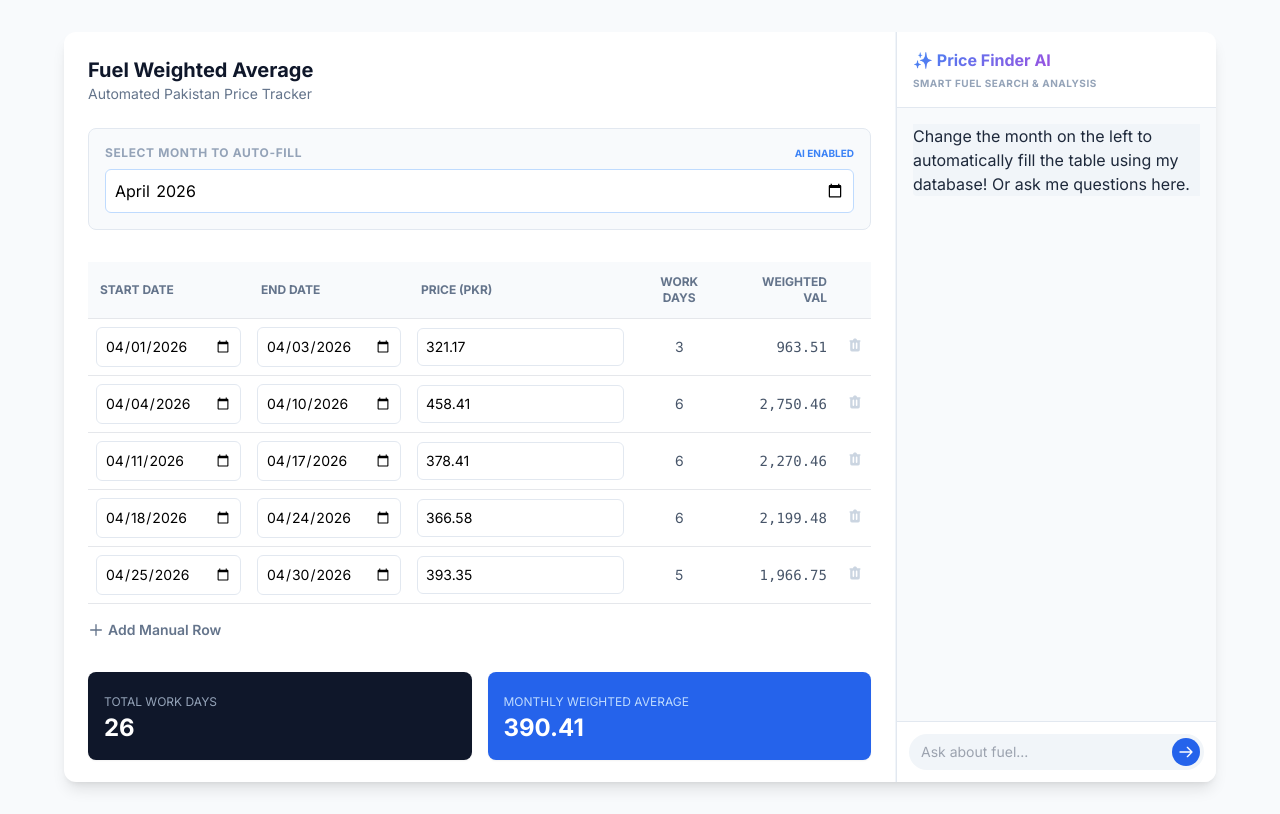
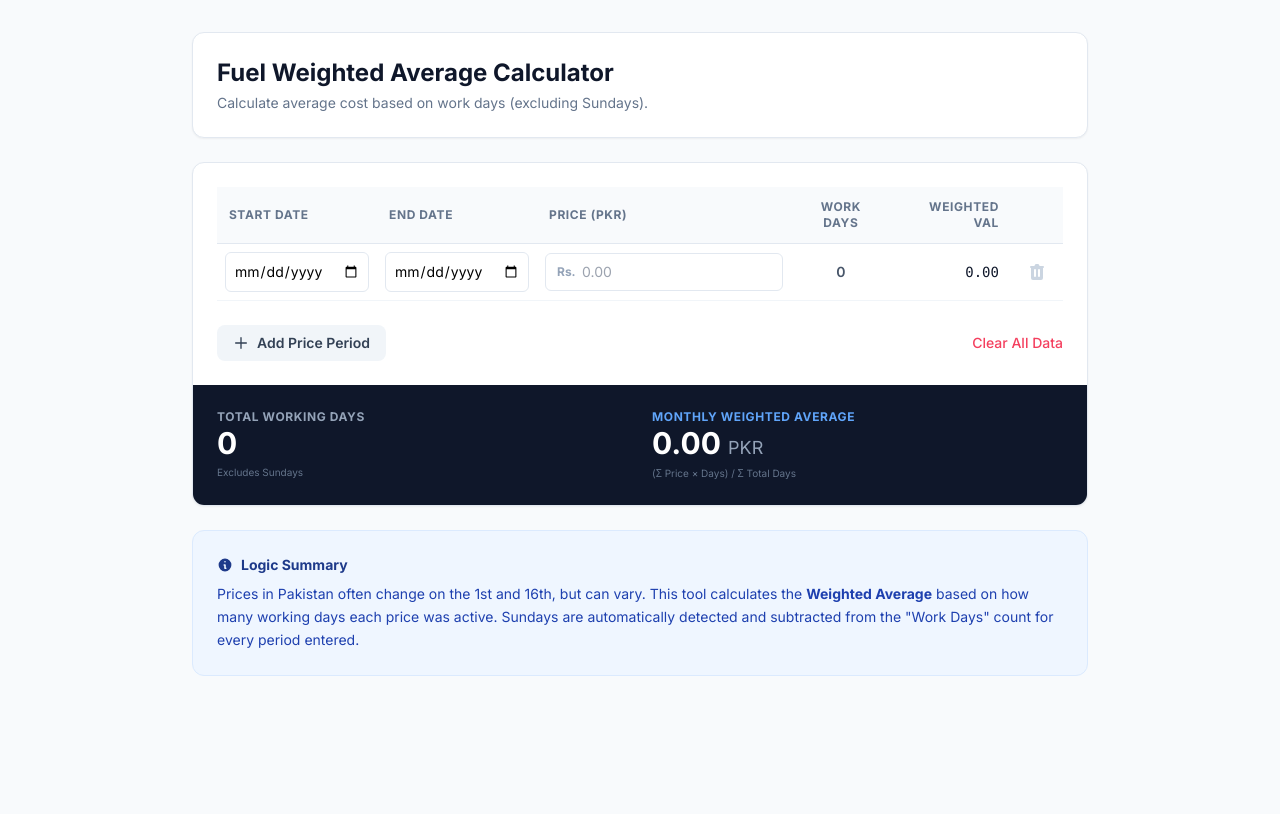
Before and after one commit to affansyed/fuel-tracker, a plain HTML site: page index.html in a window 1280 px wide. Drawn offline with nearby package versions, Linux system fonts and the light colour scheme.

Commit message:
Update index.html
removing the gemini api requirement

```diff
--- a/index.html
+++ b/index.html
@@ -3,295 +3,216 @@
 <head>
     <meta charset="UTF-8">
     <meta name="viewport" content="width=device-width, initial-scale=1.0">
-    <title>Fuel Price & Working Day Calculator</title>
+    <title>Fuel Weighted Average Calculator</title>
     <script src="https://cdn.tailwindcss.com"></script>
     <style>
-        @import url('https://fonts.googleapis.com/css2?family=Inter:wght@400;600;700&display=swap');
+        @import url('https://fonts.googleapis.com/css2?family=Inter:wght@400;500;600;700&display=swap');
         body { font-family: 'Inter', sans-serif; }
-        .table-input { border: 1px solid #e2e8f0; padding: 0.5rem; width: 100%; border-radius: 0.375rem; }
-        .chat-bubble { border-radius: 18px; padding: 8px 12px; margin-bottom: 8px; max-width: 85%; font-size: 13px; line-height: 1.4; }
-        .user-bubble { background-color: #3b82f6; color: white; align-self: flex-end; border-bottom-right-radius: 4px; }
-        .bot-bubble { background-color: #f1f5f9; color: #1e293b; align-self: flex-start; border-bottom-left-radius: 4px; }
-        .gemini-gradient { background: linear-gradient(135deg, #4285f4 0%, #9b51e0 100%); -webkit-background-clip: text; -webkit-text-fill-color: transparent; }
-
-        .loading-shimmer {
-            background: linear-gradient(90deg, #f1f5f9 25%, #e2e8f0 50%, #f1f5f9 75%);
-            background-size: 200% 100%;
-            animation: shimmer 1.5s infinite;
-        }
-        @keyframes shimmer { 0% { background-position: 200% 0; } 100% { background-position: -200% 0; } }
+        .table-input { border: 1px solid #e2e8f0; padding: 0.5rem; width: 100%; border-radius: 0.375rem; transition: border-color 0.2s; }
+        .table-input:focus { border-color: #3b82f6; outline: none; box-shadow: 0 0 0 3px rgba(59, 130, 246, 0.1); }
     </style>
 </head>
-<body class="bg-slate-50 min-h-screen p-4 md:p-8 pb-20">
-    <div class="max-w-6xl mx-auto space-y-6">
-        <div class="bg-white rounded-xl shadow-lg overflow-hidden flex flex-col md:flex-row h-[800px] md:h-[750px]">
+<body class="bg-slate-50 min-h-screen p-4 md:p-8">
+    <div class="max-w-4xl mx-auto space-y-6">
+        <!-- Header -->
+        <div class="bg-white rounded-xl shadow-sm border border-slate-200 p-6">
+            <h1 class="text-2xl font-bold text-slate-900">Fuel Weighted Average Calculator</h1>
+            <p class="text-slate-500 text-sm mt-1">Calculate average cost based on work days (excluding Sundays).</p>
+        </div>
 
-            <!-- Left: Calculations & Main Inputs -->
-            <div class="flex-1 p-6 overflow-y-auto border-r border-slate-100">
-                <div class="flex justify-between items-center mb-6">
-                    <div>
-                        <h1 class="text-xl font-bold text-slate-900">Fuel Weighted Average</h1>
-                        <p class="text-slate-500 text-sm">Automated Pakistan Price Tracker</p>
-                    </div>
-                    <div id="syncStatus" class="hidden flex items-center gap-2 text-xs font-bold text-blue-600 animate-pulse">
-                        <span class="w-2 h-2 bg-blue-600 rounded-full"></span>
-                        AI SYNCING...
-                    </div>
-                </div>
-
-                <div class="grid grid-cols-1 gap-4 mb-8">
-                    <div class="bg-slate-50 p-4 rounded-lg border border-slate-200">
-                        <div class="flex justify-between items-center mb-2">
-                            <label class="block text-xs font-bold text-slate-400 uppercase tracking-wider">Select Month to Auto-Fill</label>
-                            <span class="text-[10px] text-blue-500 font-bold uppercase">AI Enabled</span>
-                        </div>
-                        <input type="month" id="monthInput" class="table-input border-blue-200 focus:ring-2 focus:ring-blue-500" value="2026-04" onchange="syncPricesForMonth()">
-                    </div>
-                </div>
-
+        <!-- Main Card -->
+        <div class="bg-white rounded-xl shadow-sm border border-slate-200 overflow-hidden">
+            <div class="p-6">
                 <div class="overflow-x-auto">
                     <table class="w-full text-left border-collapse">
                         <thead>
-                            <tr class="bg-slate-50 border-b">
-                                <th class="p-3 text-xs font-bold text-slate-500 uppercase">Start Date</th>
-                                <th class="p-3 text-xs font-bold text-slate-500 uppercase">End Date</th>
-                                <th class="p-3 text-xs font-bold text-slate-500 uppercase">Price (PKR)</th>
-                                <th class="p-3 text-xs font-bold text-slate-500 uppercase text-center">Work Days</th>
-                                <th class="p-3 text-xs font-bold text-slate-500 uppercase text-right">Weighted Val</th>
+                            <tr class="bg-slate-50 border-b border-slate-200">
+                                <th class="p-3 text-xs font-bold text-slate-500 uppercase tracking-wider">Start Date</th>
+                                <th class="p-3 text-xs font-bold text-slate-500 uppercase tracking-wider">End Date</th>
+                                <th class="p-3 text-xs font-bold text-slate-500 uppercase tracking-wider">Price (PKR)</th>
+                                <th class="p-3 text-xs font-bold text-slate-500 uppercase tracking-wider text-center">Work Days</th>
+                                <th class="p-3 text-xs font-bold text-slate-500 uppercase tracking-wider text-right">Weighted Val</th>
                                 <th class="p-3"></th>
                             </tr>
                         </thead>
                         <tbody id="priceRows">
-                            <!-- Rows injected by JS -->
+                            <!-- Rows generated by JS -->
                         </tbody>
                     </table>
                 </div>
 
-                <button onclick="addRow()" class="mt-4 text-sm font-semibold text-slate-500 hover:text-blue-600 flex items-center transition-colors">
-                    <svg class="w-4 h-4 mr-1" fill="none" stroke="currentColor" viewBox="0 0 24 24"><path stroke-linecap="round" stroke-linejoin="round" stroke-width="2" d="M12 4v16m8-8H4"></path></svg>
-                    Add Manual Row
-                </button>
+                <div class="mt-6 flex flex-wrap gap-4 items-center justify-between">
+                    <button onclick="addRow()" class="inline-flex items-center px-4 py-2 bg-slate-100 hover:bg-slate-200 text-slate-700 text-sm font-semibold rounded-lg transition-colors">
+                        <svg class="w-4 h-4 mr-2" fill="none" stroke="currentColor" viewBox="0 0 24 24"><path stroke-linecap="round" stroke-linejoin="round" stroke-width="2" d="M12 4v16m8-8H4"></path></svg>
+                        Add Price Period
+                    </button>
 
-                <!-- Summary Dashboard -->
-                <div class="mt-8 grid grid-cols-1 sm:grid-cols-2 gap-4">
-                    <div class="p-4 bg-slate-900 text-white rounded-lg shadow-sm">
-                        <span class="text-xs uppercase text-slate-400">Total Work Days</span>
-                        <div id="totalDays" class="text-2xl font-bold">0</div>
-                    </div>
-                    <div class="p-4 bg-blue-600 text-white rounded-lg shadow-sm">
-                        <span class="text-xs uppercase text-blue-200">Monthly Weighted Average</span>
-                        <div id="weightedAvg" class="text-2xl font-bold text-lg md:text-2xl">0.00</div>
-                    </div>
+                    <button onclick="resetData()" class="text-sm font-medium text-rose-500 hover:text-rose-600 transition-colors">
+                        Clear All Data
+                    </button>
                 </div>
             </div>
 
-            <!-- Right: AI Chat Sidebar -->
-            <div class="w-full md:w-80 bg-slate-50 flex flex-col h-full border-l border-slate-200">
-                <div class="p-4 bg-white border-b border-slate-200">
-                    <h2 class="font-bold text-slate-800 flex items-center gap-2">
-                        <span class="gemini-gradient">✨ Price Finder AI</span>
-                    </h2>
-                    <p class="text-[10px] text-slate-400 uppercase font-bold tracking-wider mt-1">Smart Fuel Search & Analysis</p>
+            <!-- Results Footer -->
+            <div class="bg-slate-900 p-6 grid grid-cols-1 md:grid-cols-2 gap-6">
+                <div class="flex flex-col">
+                    <span class="text-slate-400 text-xs font-bold uppercase tracking-wider">Total Working Days</span>
+                    <span id="totalDays" class="text-white text-3xl font-bold">0</span>
+                    <span class="text-slate-500 text-[10px] mt-1">Excludes Sundays</span>
                 </div>
-
-                <div id="chatHistory" class="flex-1 overflow-y-auto p-4 flex flex-col bg-slate-50">
-                    <div class="bot-bubble">Change the month on the left to automatically fill the table using my database! Or ask me questions here.</div>
-                </div>
-
-                <div id="chatLoading" class="hidden px-4 py-2 italic text-[10px] text-slate-400">Gemini is searching...</div>
-
-                <div class="p-3 bg-white border-t border-slate-200">
-                    <div class="relative flex items-center">
-                        <input type="text" id="chatInput" placeholder="Ask about fuel..." class="w-full pl-3 pr-10 py-2 bg-slate-100 border-none rounded-full text-sm focus:ring-2 focus:ring-blue-500 outline-none">
-                        <button onclick="handleChat()" class="absolute right-1 p-1.5 bg-blue-600 text-white rounded-full hover:bg-blue-700 transition">
-                            <svg class="w-4 h-4" fill="none" stroke="currentColor" viewBox="0 0 24 24"><path stroke-linecap="round" stroke-linejoin="round" stroke-width="2" d="M14 5l7 7m0 0l-7 7m7-7H3"></path></svg>
-                        </button>
-                    </div>
+                <div class="flex flex-col">
+                    <span class="text-blue-400 text-xs font-bold uppercase tracking-wider">Monthly Weighted Average</span>
+                    <span id="weightedAvg" class="text-white text-3xl font-bold">0.00 <span class="text-lg font-normal text-slate-400">PKR</span></span>
+                    <span class="text-slate-500 text-[10px] mt-1">(Σ Price × Days) / Σ Total Days</span>
                 </div>
             </div>
+        </div>
+
+        <!-- Documentation Card -->
+        <div class="bg-blue-50 border border-blue-100 rounded-xl p-6">
+            <h3 class="text-blue-900 font-bold text-sm mb-2 flex items-center">
+                <svg class="w-4 h-4 mr-2" fill="currentColor" viewBox="0 0 20 20"><path fill-rule="evenodd" d="M18 10a8 8 0 11-16 0 8 8 0 0116 0zm-7-4a1 1 0 11-2 0 1 1 0 012 0zM9 9a1 1 0 000 2v3a1 1 0 001 1h1a1 1 0 100-2v-3a1 1 0 00-1-1H9z" clip-rule="evenodd"></path></svg>
+                Logic Summary
+            </h3>
+            <p class="text-blue-800 text-sm leading-relaxed">
+                Prices in Pakistan often change on the 1st and 16th, but can vary.
+                This tool calculates the <strong>Weighted Average</strong> based on how many working days each price was active.
+                Sundays are automatically detected and subtracted from the "Work Days" count for every period entered.
+            </p>
         </div>
     </div>
 
     <script>
-        const apiKey = "";
-        const modelId = "gemini-2.5-flash-preview-09-2025";
-
-        let rowData = [
-            { start: '2026-04-01', end: '2026-04-03', price: 321.17 },
-            { start: '2026-04-04', end: '2026-04-10', price: 458.41 },
-            { start: '2026-04-11', end: '2026-04-17', price: 378.41 },
-            { start: '2026-04-18', end: '2026-04-24', price: 366.58 },
-            { start: '2026-04-25', end: '2026-04-30', price: 393.35 }
+        // Initialized as an empty period
+        let periods = [
+            { start: '', end: '', price: 0 }
         ];
 
-        const fuelContext = `Official Pakistan Fuel Price History for 2026:
-        - March 1: Rs. 266.17
-        - April 4: INCREASE to Rs. 458.41 (Historic High)
-        - April 11: DECREASE to Rs. 378.41
-        - April 18: DECREASE to Rs. 366.58
-        - April 25: INCREASE to Rs. 393.35
-        - May 1: INCREASE to Rs. 399.86`;
+        /**
+         * Counts working days between two dates, excluding Sundays.
+         * @param {string} startStr - Start date YYYY-MM-DD
+         * @param {string} endStr - End date YYYY-MM-DD
+         * @returns {number} Count of days
+         */
+        function calculateWorkDays(startStr, endStr) {
+            if (!startStr || !endStr) return 0;
+            const start = new Date(startStr);
+            const end = new Date(endStr);
+            if (isNaN(start) || isNaN(end) || start > end) return 0;
 
-        // Prompt for structured data extraction
-        const autoFillPrompt = `You are a data extractor for Pakistan fuel prices.
-        Given a month and year, return the specific dates and petrol prices (PKR) for that month in Pakistan.
-        Structure the response as a JSON object with a "changes" array.
-        Each change should have "start", "end", and "price" (number).
-        The start of one period should immediately follow the end of the previous one.
-        Make sure to cover the entire month.
-        Context: ${fuelContext}
-        If a price didn't change on exactly the 1st or 16th, use the actual change dates provided in the context.
-        Output ONLY the JSON.`;
-
-        function isSunday(dateStr) {
-            const date = new Date(dateStr);
-            return date.getDay() === 0;
-        }
-
-        function countWorkingDays(start, end) {
             let count = 0;
-            let cur = new Date(start);
-            let finish = new Date(end);
-            while (cur <= finish) {
-                if (cur.getDay() !== 0) count++;
-                cur.setDate(cur.getDate() + 1);
+            let current = new Date(start);
+            while (current <= end) {
+                // 0 = Sunday
+                if (current.getDay() !== 0) {
+                    count++;
+                }
+                current.setDate(current.getDate() + 1);
             }
             return count;
         }
 
-        function calculate() {
-            let totalDays = 0;
-            let totalWeightedValue = 0;
-
+        /**
+         * Main render function that updates the UI
+         */
+        function render() {
             const tbody = document.getElementById('priceRows');
             tbody.innerHTML = '';
 
-            rowData.sort((a, b) => new Date(a.start) - new Date(b.start));
+            let totalDays = 0;
+            let totalWeightedSum = 0;
 
-            rowData.forEach((row, index) => {
-                const days = countWorkingDays(row.start, row.end);
-                const weightedVal = days * row.price;
+            periods.forEach((period, index) => {
+                const days = calculateWorkDays(period.start, period.end);
+                const weightedValue = days * (period.price || 0);
+
                 totalDays += days;
-                totalWeightedValue += weightedVal;
+                totalWeightedSum += weightedValue;
 
                 const tr = document.createElement('tr');
-                tr.className = "border-b hover:bg-slate-50 transition-colors";
+                tr.className = "border-b border-slate-100 hover:bg-slate-50 transition-colors";
                 tr.innerHTML = `
-                    <td class="p-2"><input type="date" value="${row.start}" onchange="updateRow(${index}, 'start', this.value)" class="table-input text-sm"></td>
-                    <td class="p-2"><input type="date" value="${row.end}" onchange="updateRow(${index}, 'end', this.value)" class="table-input text-sm"></td>
-                    <td class="p-2"><input type="number" step="0.01" value="${row.price}" onchange="updateRow(${index}, 'price', this.value)" class="table-input text-sm"></td>
-                    <td class="p-3 text-center text-sm font-medium text-slate-600">${days}</td>
-                    <td class="p-3 text-right text-sm font-mono text-slate-600">${weightedVal.toLocaleString(undefined, {minimumFractionDigits: 2})}</td>
+                    <td class="p-2">
+                        <input type="date" value="${period.start}"
+                            onchange="updatePeriod(${index}, 'start', this.value)"
+                            class="table-input text-sm">
+                    </td>
+                    <td class="p-2">
+                        <input type="date" value="${period.end}"
+                            onchange="updatePeriod(${index}, 'end', this.value)"
+                            class="table-input text-sm">
+                    </td>
+                    <td class="p-2">
+                        <div class="relative">
+                            <span class="absolute left-3 top-1/2 -translate-y-1/2 text-slate-400 text-xs font-bold">Rs.</span>
+                            <input type="number" step="0.01" value="${period.price || ''}"
+                                placeholder="0.00"
+                                onchange="updatePeriod(${index}, 'price', this.value)"
+                                class="table-input text-sm pl-9">
+                        </div>
+                    </td>
+                    <td class="p-3 text-center text-sm font-semibold text-slate-600">
+                        ${days}
+                    </td>
+                    <td class="p-3 text-right text-sm font-mono font-medium text-slate-900">
+                        ${weightedValue.toLocaleString(undefined, { minimumFractionDigits: 2, maximumFractionDigits: 2 })}
+                    </td>
                     <td class="p-2 text-right">
-                        <button onclick="removeRow(${index})" class="text-slate-300 hover:text-rose-500 transition-colors">
-                            <svg class="w-4 h-4" fill="currentColor" viewBox="0 0 20 20"><path fill-rule="evenodd" d="M9 2a1 1 0 00-.894.553L7.382 4H4a1 1 0 000 2v10a2 2 0 002 2h8a2 2 0 002-2V6a1 1 0 100-2h-3.382l-.724-1.447A1 1 0 0011 2H9zM7 8a1 1 0 012 0v6a1 1 0 11-2 0V8zm5-1a1 1 0 00-1 1v6a1 1 0 102 0V8a1 1 0 00-1-1z" clip-rule="evenodd"></path></svg>
+                        <button onclick="removeRow(${index})" class="p-2 text-slate-300 hover:text-rose-500 transition-colors" title="Delete Row">
+                            <svg class="w-5 h-5" fill="currentColor" viewBox="0 0 20 20"><path fill-rule="evenodd" d="M9 2a1 1 0 00-.894.553L7.382 4H4a1 1 0 000 2v10a2 2 0 002 2h8a2 2 0 002-2V6a1 1 0 100-2h-3.382l-.724-1.447A1 1 0 0011 2H9zM7 8a1 1 0 012 0v6a1 1 0 11-2 0V8zm5-1a1 1 0 00-1 1v6a1 1 0 102 0V8a1 1 0 00-1-1z" clip-rule="evenodd"></path></svg>
                         </button>
                     </td>
                 `;
                 tbody.appendChild(tr);
             });
 
-            const avg = totalDays > 0 ? (totalWeightedValue / totalDays) : 0;
-            document.getElementById('totalDays').innerText = totalDays;
-            document.getElementById('weightedAvg').innerText = avg.toLocaleString(undefined, {minimumFractionDigits: 2});
+            // Update Summary
+            const avg = totalDays > 0 ? (totalWeightedSum / totalDays) : 0;
+            document.getElementById('totalDays').textContent = totalDays;
+            document.getElementById('weightedAvg').innerHTML = `${avg.toLocaleString(undefined, { minimumFractionDigits: 2, maximumFractionDigits: 2 })} <span class="text-lg font-normal text-slate-400">PKR</span>`;
         }
 
-        async function syncPricesForMonth() {
-            const monthVal = document.getElementById('monthInput').value;
-            const status = document.getElementById('syncStatus');
-            status.classList.remove('hidden');
+        function updatePeriod(index, field, value) {
+            periods[index][field] = field === 'price' ? parseFloat(value) : value;
+            render();
+        }
 
-            try {
-                const response = await fetch(`https://generativelanguage.googleapis.com/v1beta/models/${modelId}:generateContent?key=${apiKey}`, {
-                    method: 'POST',
-                    headers: { 'Content-Type': 'application/json' },
-                    body: JSON.stringify({
-                        contents: [{ parts: [{ text: `Generate the JSON for ${monthVal}.` }] }],
-                        systemInstruction: { parts: [{ text: autoFillPrompt }] },
-                        generationConfig: { responseMimeType: "application/json" }
-                    })
-                });
+        function addRow() {
+            const lastPeriod = periods[periods.length - 1];
+            let nextStart = '';
+            let nextEnd = '';
+            let nextPrice = 0;
 
-                const result = await response.json();
-                const jsonStr = result.candidates?.[0]?.content?.parts?.[0]?.text;
-                const data = JSON.parse(jsonStr);
+            if (lastPeriod && lastPeriod.end) {
+                const lastEnd = new Date(lastPeriod.end);
+                lastEnd.setDate(lastEnd.getDate() + 1);
+                nextStart = lastEnd.toISOString().split('T')[0];
+                nextEnd = nextStart;
+                nextPrice = lastPeriod.price;
+            }
 
-                if (data.changes && Array.isArray(data.changes)) {
-                    rowData = data.changes;
-                    calculate();
-                    addMessage(`Successfully updated table with official prices for ${monthVal}.`);
-                }
-            } catch (error) {
-                addMessage("Sync failed. Using manual fallback for basic price structure.");
-                console.error(error);
-            } finally {
-                status.classList.add('hidden');
+            periods.push({ start: nextStart, end: nextEnd, price: nextPrice });
+            render();
+        }
+
+        function removeRow(index) {
+            if (periods.length > 1) {
+                periods.splice(index, 1);
+            } else {
+                periods = [{ start: '', end: '', price: 0 }];
+            }
+            render();
+        }
+
+        function resetData() {
+            if (confirm("Are you sure you want to clear all rows?")) {
+                periods = [{ start: '', end: '', price: 0 }];
+                render();
             }
         }
 
-        async function handleChat() {
-            const input = document.getElementById('chatInput');
-            const userText = input.value.trim();
-            if (!userText) return;
-
-            addMessage(userText, true);
-            input.value = '';
-
-            const loading = document.getElementById('chatLoading');
-            loading.classList.remove('hidden');
-
-            try {
-                const response = await fetch(`https://generativelanguage.googleapis.com/v1beta/models/${modelId}:generateContent?key=${apiKey}`, {
-                    method: 'POST',
-                    headers: { 'Content-Type': 'application/json' },
-                    body: JSON.stringify({
-                        contents: [{ parts: [{ text: userText }] }],
-                        systemInstruction: { parts: [{ text: `You are a Pakistan Fuel Price Assistant. Base your knowledge on: ${fuelContext}` }] }
-                    })
-                });
-
-                const result = await response.json();
-                const aiText = result.candidates?.[0]?.content?.parts?.[0]?.text;
-                addMessage(aiText);
-            } catch (error) {
-                addMessage("I'm sorry, I'm having trouble connecting right now.");
-            } finally {
-                loading.classList.add('hidden');
-            }
-        }
-
-        function updateRow(index, field, value) {
-            rowData[index][field] = field === 'price' ? parseFloat(value) : value;
-            calculate();
-        }
-
-        function addRow() {
-            const lastRow = rowData[rowData.length - 1] || { end: new Date().toISOString().split('T')[0], price: 0 };
-            rowData.push({ start: lastRow.end, end: lastRow.end, price: lastRow.price });
-            calculate();
-        }
-
-        function removeRow(index) {
-            if (rowData.length > 1) {
-                rowData.splice(index, 1);
-                calculate();
-            }
-        }
-
-        function addMessage(text, isUser = false) {
-            const history = document.getElementById('chatHistory');
-            const div = document.createElement('div');
-            div.className = `chat-bubble ${isUser ? 'user-bubble' : 'bot-bubble'}`;
-            div.innerText = text;
-            history.appendChild(div);
-            history.scrollTop = history.scrollHeight;
-        }
-
-        document.getElementById('chatInput').addEventListener('keypress', (e) => {
-            if (e.key === 'Enter') handleChat();
-        });
-
-        window.onload = calculate;
+        // Initialize on load
+        window.onload = render;
     </script>
 </body>
 </html>
```
